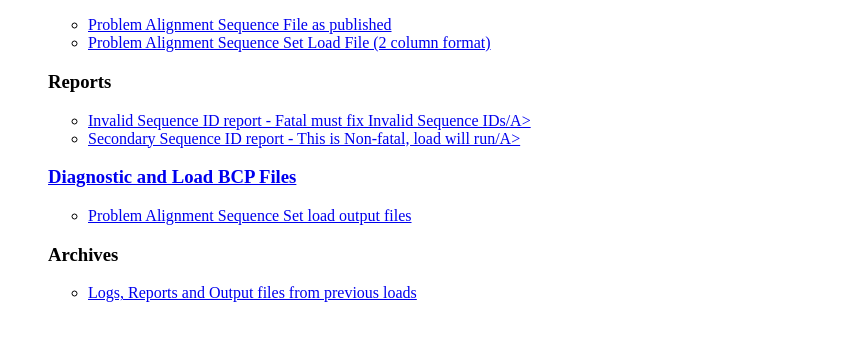
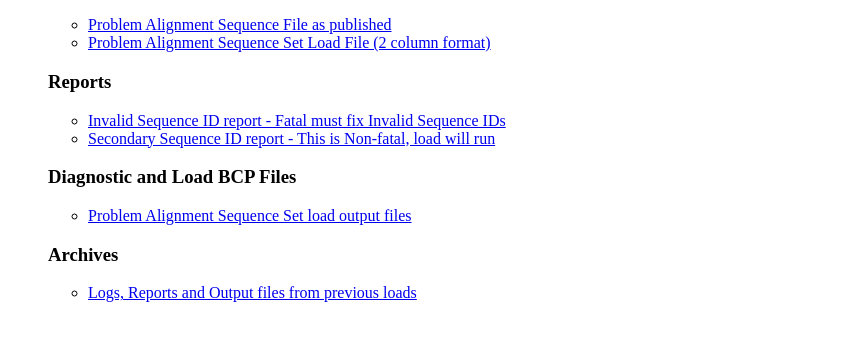
Before and after one commit to mgijax/problemseqsetload, a plain HTML site: page index.html in a window 1280 px wide. Shown: the part 91-432 px from the top of the page, without its empty margins (0-864 px from the left). Drawn offline with Linux system fonts and the light colour scheme.

Commit message:
fixed typo

```diff
--- a/index.html
+++ b/index.html
@@ -10,8 +10,8 @@
 
 <H3>Reports</H3>
 <UL>
-<LI><A HREF="/data/loads/mgi/problemseqsetload/reports/invalid_sequence.rpt">Invalid Sequence ID report - Fatal must fix Invalid Sequence IDs/A>
-<LI><A HREF="/data/loads/mgi/problemseqsetload/reports/secondary_sequence.rpt">Secondary Sequence ID report - This is Non-fatal, load will run/A>
+<LI><A HREF="/data/loads/mgi/problemseqsetload/reports/invalid_sequence.rpt">Invalid Sequence ID report - Fatal must fix Invalid Sequence IDs</A>
+<LI><A HREF="/data/loads/mgi/problemseqsetload/reports/secondary_sequence.rpt">Secondary Sequence ID report - This is Non-fatal, load will run</A>
 </UL>
 
 <H3>Diagnostic and Load BCP Files</H3>
```
